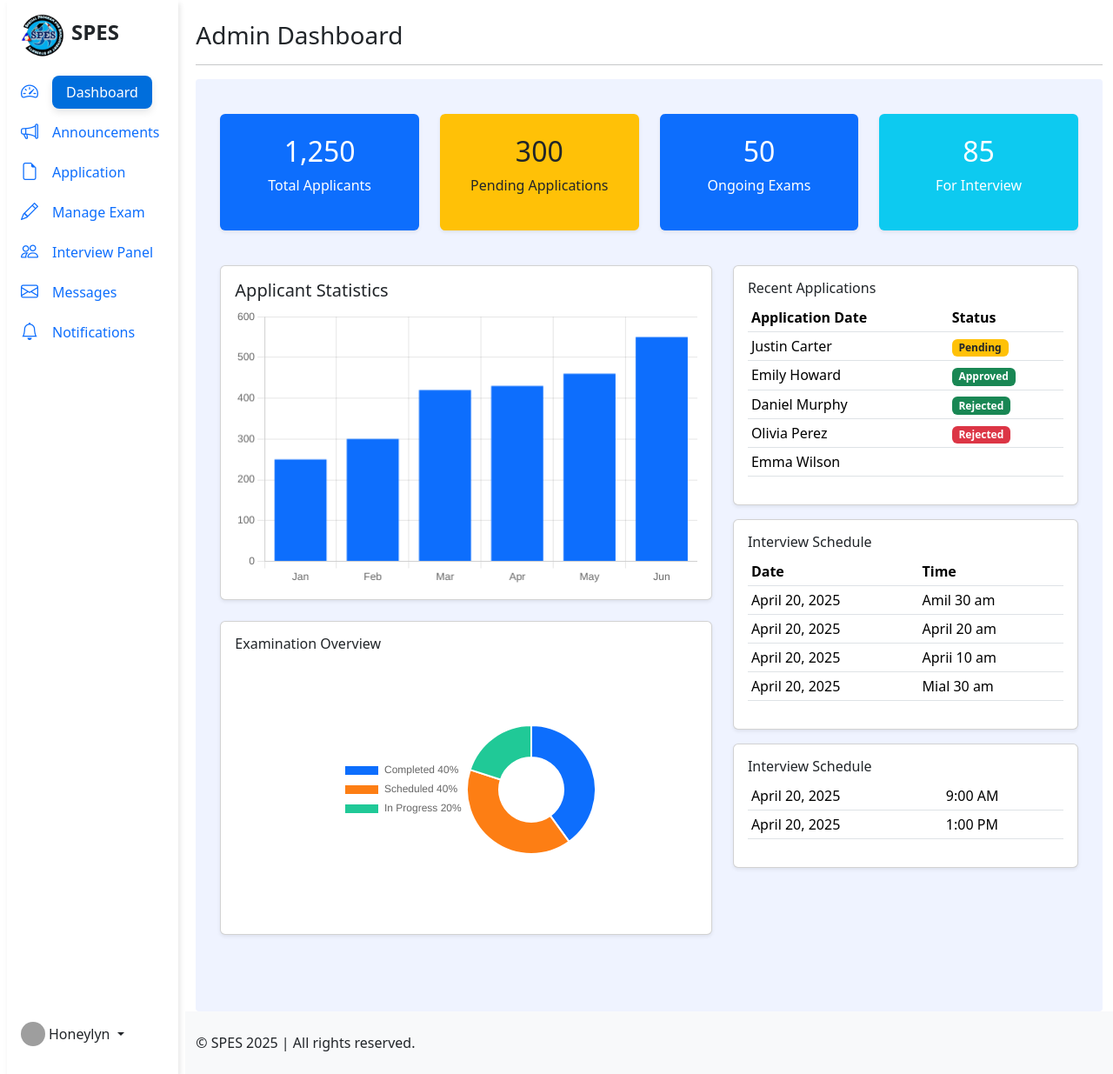
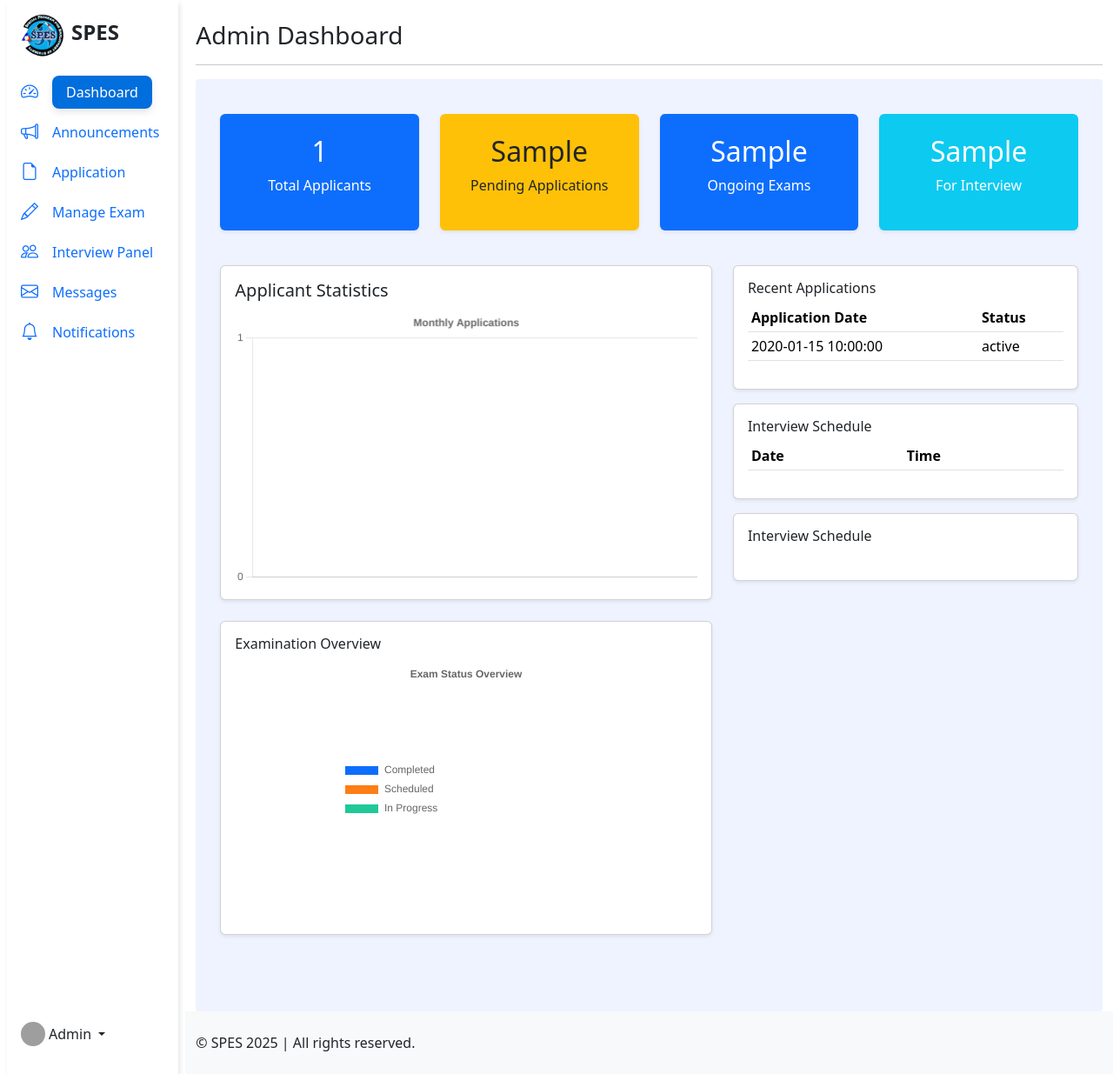
Before and after one commit to jericwin/SPES, a Flask app: template templates/admin/dashboard.html in a window 1280 px wide. Shown: the whole page at 87% size. Run offline with Flask 3, Linux system fonts and the light colour scheme; the template is opened without the code that fills it: most values are stand-ins (such as "Sample title", 1, 10 or a date in 2020); lists and menus that the app fills with data are empty; grey boxes are pictures that could not be loaded.

Commit message:
display dynamic applicant statistics and recent applications; enhance chart data handling for monthly applications and exam status overview.

```diff
--- a/templates/admin/dashboard.html
+++ b/templates/admin/dashboard.html
@@ -188,7 +188,7 @@
                   height="28"
                   class="rounded-circle"
                 />
-                <span class="d-none d-sm-inline mx-1">Honeylyn</span>
+                <span class="d-none d-sm-inline mx-1">Admin</span>
               </a>
               <ul
                 class="dropdown-menu dropdown-menu-dark text-small shadow"
@@ -217,7 +217,7 @@
                   <div class="row text-white mb-4">
                     <div class="col-md-3 mb-3">
                       <div class="bg-primary rounded p-4 text-center shadow-sm">
-                        <h2>1,250</h2>
+                        <h2>{{ stats.total_applicants }}</h2>
                         <p>Total Applicants</p>
                       </div>
                     </div>
@@ -225,19 +225,19 @@
                       <div
                         class="bg-warning rounded p-4 text-center shadow-sm text-dark"
                       >
-                        <h2>300</h2>
+                        <h2>{{ stats.pending_applicants }}</h2>
                         <p>Pending Applications</p>
                       </div>
                     </div>
                     <div class="col-md-3 mb-3">
                       <div class="bg-primary rounded p-4 text-center shadow-sm">
-                        <h2>50</h2>
+                        <h2>{{ stats.for_exam_applicants }}</h2>
                         <p>Ongoing Exams</p>
                       </div>
                     </div>
                     <div class="col-md-3 mb-3">
                       <div class="bg-info rounded p-4 text-center shadow-sm">
-                        <h2>85</h2>
+                        <h2>{{ stats.for_interview_applicants }}</h2>
                         <p>For Interview</p>
                       </div>
                     </div>
@@ -278,7 +278,16 @@
                               </tr>
                             </thead>
                             <tbody>
+                              {% for application in recent_applications %}
                               <tr>
+                                <td>{{ application.submission_date }}</td>
+                                <td>{{ application.status }}</td>
+                              </tr>
+                              {% endfor %}
+
+                              <!-- dynamic data from database -->
+
+                              <!-- <tr>
                                 <td>Justin Carter</td>
                                 <td>
                                   <span class="badge bg-warning text-dark"
@@ -307,7 +316,7 @@
                               <tr>
                                 <td>Emma Wilson</td>
                                 <td></td>
-                              </tr>
+                              </tr> -->
                             </tbody>
                           </table>
                         </div>
@@ -324,7 +333,9 @@
                               </tr>
                             </thead>
                             <tbody>
-                              <tr>
+                              <!-- dynamic data from database -->
+
+                              <!-- <tr>
                                 <td>April 20, 2025</td>
                                 <td>Amil 30 am</td>
                               </tr>
@@ -339,7 +350,7 @@
                               <tr>
                                 <td>April 20, 2025</td>
                                 <td>Mial 30 am</td>
-                              </tr>
+                              </tr> -->
                             </tbody>
                           </table>
                         </div>
@@ -349,14 +360,15 @@
                           <h6>Interview Schedule</h6>
                           <table class="table table-sm">
                             <tbody>
-                              <tr>
+                              <!-- dynamic data from database -->
+                              <!-- <tr>
                                 <td>April 20, 2025</td>
                                 <td>9:00 AM</td>
                               </tr>
                               <tr>
                                 <td>April 20, 2025</td>
                                 <td>1:00 PM</td>
-                              </tr>
+                              </tr> -->
                             </tbody>
                           </table>
                         </div>
@@ -376,36 +388,68 @@
 
     <script src="https://cdn.jsdelivr.net/npm/bootstrap@5.3.0-alpha1/dist/js/bootstrap.bundle.min.js"></script>
     <!-- chartjs -->
-
     <script src="https://cdn.jsdelivr.net/npm/chart.js"></script>
     <script>
+      // Prepare monthly data
+      const monthlyData = {{ monthly_data|tojson }};
+      const months = monthlyData.map(item => {
+        const date = new Date(item.month + '-01');
+        return date.toLocaleString('default', { month: 'short' });
+      });
+      const counts = monthlyData.map(item => item.count);
+
+      // Bar Chart
       const ctx1 = document.getElementById("barChart");
       new Chart(ctx1, {
         type: "bar",
         data: {
-          labels: ["Jan", "Feb", "Mar", "Apr", "May", "Jun"],
+          labels: months,
           datasets: [
             {
               label: "Applicants",
-              data: [250, 300, 420, 430, 460, 550],
+              data: counts,
               backgroundColor: "#0d6efd",
             },
           ],
         },
         options: {
           responsive: true,
-          plugins: { legend: { display: false } },
+          plugins: {
+            legend: { display: false },
+            title: {
+              display: true,
+              text: 'Monthly Applications'
+            }
+          },
+          scales: {
+            y: {
+              beginAtZero: true,
+              ticks: {
+                stepSize: 1
+              }
+            }
+          }
         },
       });
 
+      // Prepare exam overview data
+      const examData = {{ exam_overview|tojson }};
+      const examLabels = ['Completed', 'Scheduled', 'In Progress'];
+      const examValues = [
+        examData.completed,
+        examData.scheduled,
+        examData.in_progress
+      ];
+
+      // Pie Chart
       const ctx2 = document.getElementById("pieChart");
       new Chart(ctx2, {
         type: "doughnut",
         data: {
-          labels: ["Completed 40%", "Scheduled 40%", "In Progress 20%"],
+          labels: examLabels,
           datasets: [
             {
-              data: [40, 40, 20],
+              data: examValues,
               backgroundColor: ["#0d6efd", "#fd7e14", "#20c997"],
             },
           ],
@@ -413,7 +457,13 @@
         options: {
           responsive: true,
           cutout: "50%",
-          plugins: { legend: { position: "left" } },
+          plugins: {
+            legend: { position: "left" },
+            title: {
+              display: true,
+              text: 'Exam Status Overview'
+            }
+          }
         },
       });
     </script>
```
